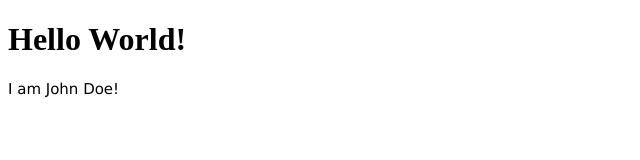
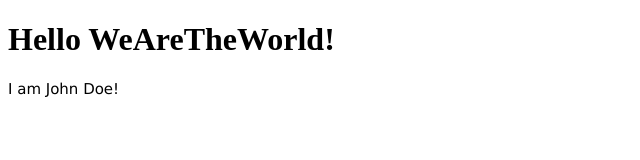
Before and after one commit to rodstaff/hellowWorldExp, a plain HTML site: page index.html in a window 1280 px wide. Shown: the whole page, without its empty margins (0-640 px from the left). Drawn offline with nearby package versions, Linux system fonts and the light colour scheme.

Commit message:
modified index.html

```diff
--- a/index.html
+++ b/index.html
@@ -22,7 +22,7 @@
     HWApp.controller(
       'HelloWorldController',
       ['$scope', function ($greet) {
-        $greet.who = 'World!';
+        $greet.who = 'WeAreTheWorld!';
       }]
     );
 
```
